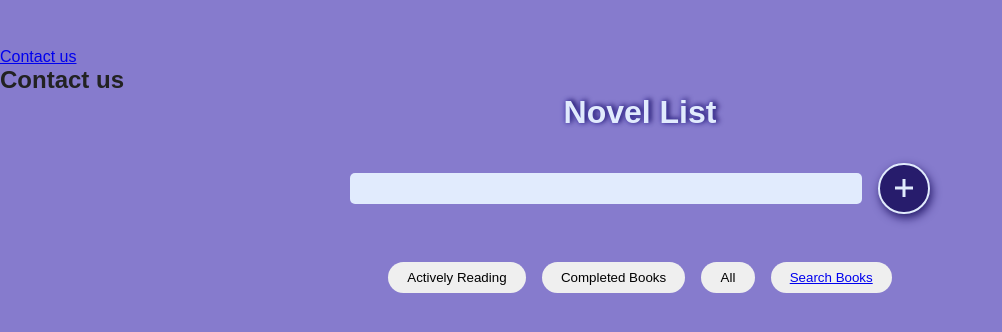
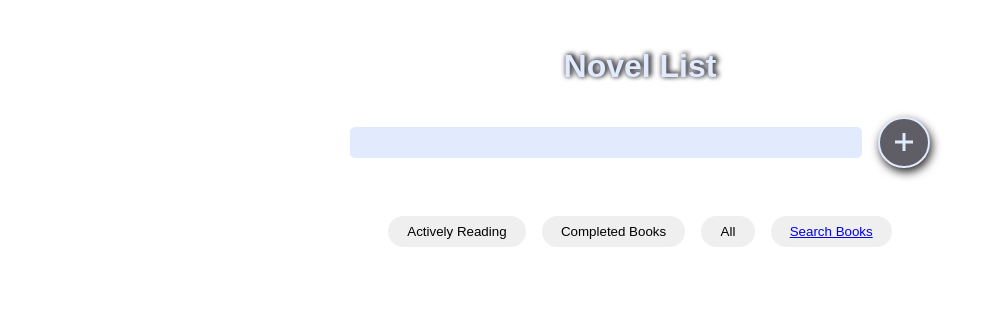
Before and after one commit to gghosts/novel-list, a React (Create React App) app: page /contact in a window 1280 px wide. Shown: the top 332 px of the page, without its empty margins (0-1002 px from the left). Built offline with nearby package versions, Linux system fonts and the light colour scheme; a web font is replaced by a local one.

Commit message:
updated css

```diff
--- a/src/App.js
+++ b/src/App.js
@@ -2,21 +2,10 @@ import "./css/main.css";
 import DisplayBooks from "./components/DisplayBooks";
 import Books from "./components/Books";
 import { motion } from "framer-motion";
-import { BrowserRouter as Router, Route, Switch } from "react-router-dom";
-import Contact from "./components/Contact";
-import Navbar from "./components/Navbar";
 
 function App() {
   return (
     <div className="App">
-      <Router>
-        <Navbar />
-        <Switch>
-          <Route path="/contact">
-            <Contact />
-          </Route>
-        </Switch>
-      </Router>
       <motion.h1
         initial={{ Y: -200 }}
         animate={{ y: 0 }}
@@ -33,7 +22,6 @@ function App() {
         <Books />
         <DisplayBooks />
       </motion.div>
-      <div className="BookSearch-engine"></div>
     </div>
   );
 }
--- a/src/css/main.css
+++ b/src/css/main.css
@@ -12,7 +12,7 @@ html {
 }
 
 body {
-  background: #867bcd;
+  background: ;
   background-repeat: no-repeat;
   background-size: cover;
   background-attachment: fixed;
@@ -31,7 +31,7 @@ body {
   text-align: center;
   margin-bottom: 2rem;
   color: #e1ebfd;
-  text-shadow: 0 0 5px #433aa8, 3px -1px 5px #271c6c;
+  text-shadow: 0 0 5px #4d4c58, 3px -1px 5px #2b2b2c;
 }
 
 .addBooks {
@@ -52,12 +52,12 @@ body {
 
 .todo-input:focus {
   outline: none;
-  border: 2px solid #433aa8;
+  border: 2px solid #37373b;
 }
 
 .add-btn {
   margin-left: 1rem;
-  background-color: #271c6c;
+  background-color: #5f5e66;
   color: #e1ebfd;
   border-radius: 50%;
   border: 2px solid #e1ebfd;
@@ -65,7 +65,7 @@ body {
   width: 3.2rem;
   height: 3.2rem;
   cursor: pointer;
-  box-shadow: 2px 4px 10px #271c6c;
+  box-shadow: 2px 4px 10px #272729;
   display: flex;
   justify-content: center;
   align-items: center;
@@ -146,7 +146,7 @@ body {
   margin: 0 0.6rem;
   font-size: 1.4rem;
   cursor: pointer;
-  color: #271c6c;
+  color: #303031;
   background-color: transparent;
 }
 
@@ -158,7 +158,7 @@ body {
   position: right;
   right: 0.3rem;
   top: 0.3rem;
-  background-color: #867bcd;
+  background-color: #5b5b5c;
   border: 2px solid #272727;
   color: #e1ebfd;
   font-size: 0.8rem;
```
